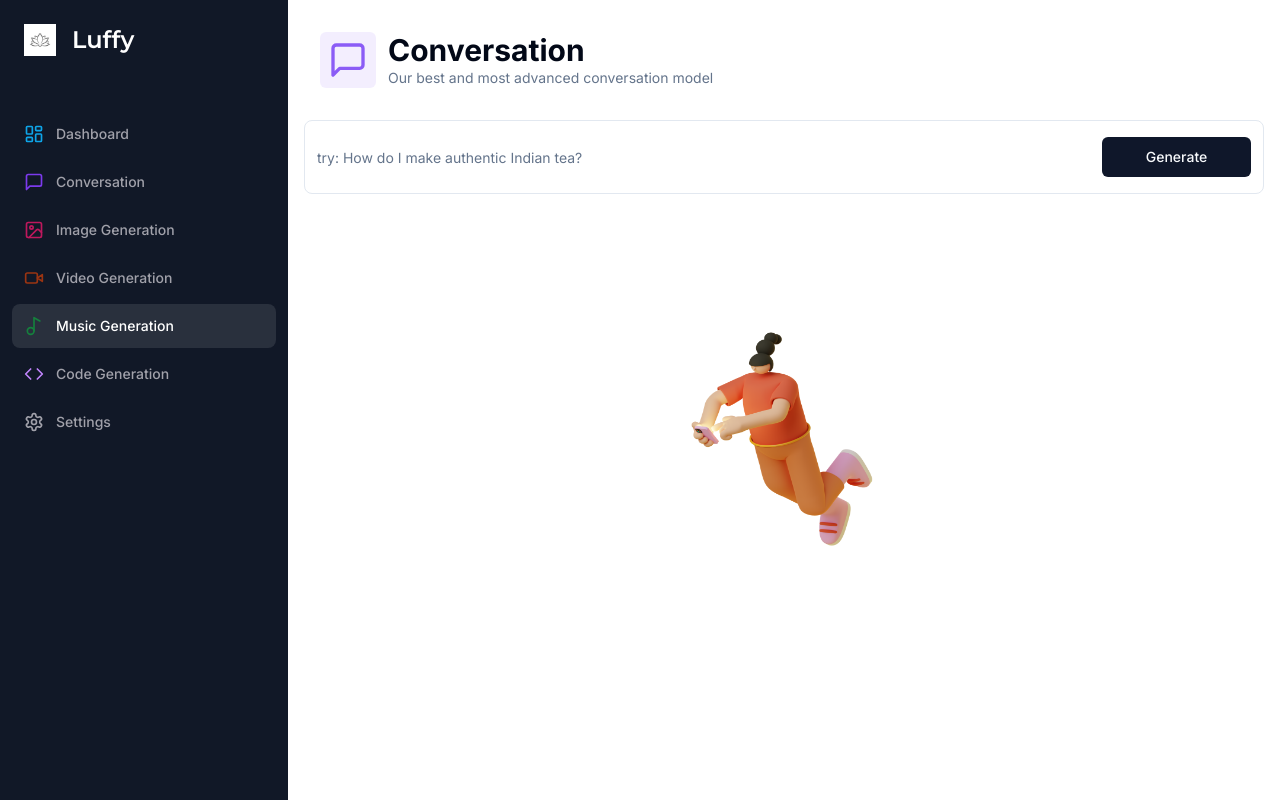
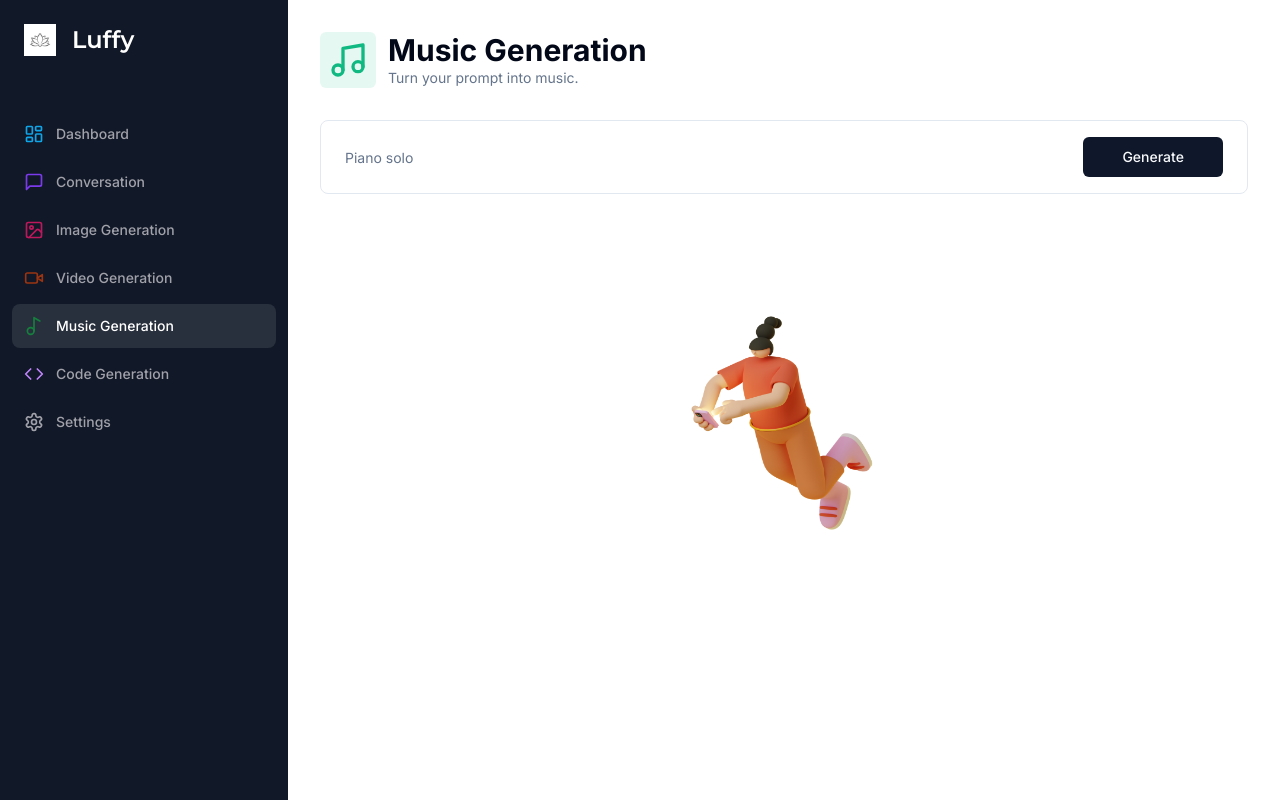
Before and after one commit to Shridharann41/Luffy, a Next.js app: page /music in a window 1280 px wide. Built offline with nearby package versions, Linux system fonts and the light colour scheme.

Commit message:
Music generation

```diff
--- a/app/(dashboard)/(routes)/music/page.tsx
+++ b/app/(dashboard)/(routes)/music/page.tsx
@@ -1,149 +1,115 @@
 "use client";
 
+import * as z from "zod";
 import axios from "axios";
-import * as z from "zod";
+import { useState } from "react";
+import { zodResolver } from "@hookform/resolvers/zod";
+import { useForm } from "react-hook-form";
+
+import { useRouter } from "next/navigation";
+import { Music, Send } from "lucide-react";
+
 import { Heading } from "@/components/heading";
-import { MessageSquare } from "lucide-react";
-import { useForm } from "react-hook-form";
-import { useRouter } from "next/navigation";
-import { ChatCompletionRequestMessage} from "openai";
-import { Empty } from "@/components/empty";
-
-
-import {formSchema} from "./constants"
-import { zodResolver } from "@hookform/resolvers/zod";
+import { Button } from "@/components/ui/button";
+import { Input } from "@/components/ui/input";
 import { Form, FormControl, FormField, FormItem } from "@/components/ui/form";
-import { Input } from "@/components/ui/input";
-import { Button } from "@/components/ui/button";
-import { useState } from "react";
 import { Loader } from "@/components/loader";
-import { cn } from "@/lib/utils";
-import { UserAvatar } from "@/components/user-avatar";
-import { BotAvatar } from "@/components/bot-avatar";
 
 
 
+import { formSchema } from "./constants";
+import { Empty } from "@/components/empty";
 
-const ConversationPage = () => {
+const MusicPage = () => {
+
   const router = useRouter();
-  const [messages, setMessages] = useState<ChatCompletionRequestMessage[]>([]);
+  const [music, setMusic] = useState<string>();
+
   const form = useForm<z.infer<typeof formSchema>>({
     resolver: zodResolver(formSchema),
     defaultValues: {
-        prompt: ""
+      prompt: "",
     }
   });
 
   const isLoading = form.formState.isSubmitting;
 
-  const onSubmit = async  (values: z.infer<typeof formSchema>) => {
-    try{
-      const userMessage: ChatCompletionRequestMessage = {
-        role: "user",
-        content: values.prompt,
+  const onSubmit = async (values: z.infer<typeof formSchema>) => {
+    try {
+      setMusic(undefined);
 
+      const response = await axios.post('/api/music', values);
+      console.log(response)
 
-      };
-      const newMessages = [...messages, userMessage];
-
-      const response = await axios.post("/api/conversation", {
-        messages: newMessages,
-
-      });
-
-      setMessages((current) => [...current, userMessage, response.data]);
+      setMusic(response.data.audio);
       form.reset();
-    } catch (error: any) {
-      //TODO: Open Pro Modal
-      console.log(error);
-
-    }finally{
+    }finally {
       router.refresh();
-
     }
-  };
+  }
 
   return (
     <div>
       <Heading
-                title="Conversation"
-                description="Our best and most advanced conversation model "
-                icon={MessageSquare} iconColor={"text-violet-500"} bgColor={"bg-violet-500/10"}
+        title="Music Generation"
+        description="Turn your prompt into music."
+        icon={Music}
+        iconColor="text-emerald-500"
+        bgColor="bg-emerald-500/10"
       />
-
-                <div className="px-4 lg;px-8">
-                  <div>
+      <div className="px-4 lg:px-8">
         <Form {...form}>
-                      <form onSubmit={form.handleSubmit(onSubmit)}
+          <form
+            onSubmit={form.handleSubmit(onSubmit)}
             className="
               rounded-lg
               border
               w-full
               p-4
               px-3
-                        md:px-3
+              md:px-6
               focus-within:shadow-sm
               grid
               grid-cols-12
               gap-2
-
             "
           >
-
-                          <FormField name="prompt"
-                          render={({field}) => (
-                           <FormItem className="col-span-12 lg:col-span-10 ">
+            <FormField
+              name="prompt"
+              render={({ field }) => (
+                <FormItem className="col-span-12 lg:col-span-10">
                   <FormControl className="m-0 p-0">
                     <Input
-                              className="border-0 outline-none
-                              focus-visible:ring-0
-                              focus-visible:ring-transparent"
+                      className="border-0 outline-none focus-visible:ring-0 focus-visible:ring-transparent"
                       disabled={isLoading}
-                              placeholder="try: How do I make authentic Indian tea?"
+                      placeholder="Piano solo"
                       {...field}
                     />
                   </FormControl>
-
                 </FormItem>
-
-                          )}/>
-                          <Button className="col-span-12
-                          lg:col-span-2 w-full" disabled={isLoading}>
+              )}
+            />
+            <Button className="col-span-12 lg:col-span-2 w-full" type="submit" disabled={isLoading} size="icon">
               Generate
             </Button>
           </form>
         </Form>
-                  </div>
-
-                  <div className="space-y-4 mt-4">
         {isLoading && (
-            <div className="p-8 rounded-lg w-full flex items-center justify-center bg-muted">
+          <div className="p-20">
             <Loader />
           </div>
         )}
-          {messages.length === 0 && !isLoading && (
-            <Empty label="No conversation started." />
+        {!music && !isLoading && (
+          <Empty label="No music generated." />
         )}
-          <div className="flex flex-col-reverse gap-y-4">
-            {messages.map((message) => (
-              <div
-                key={message.content}
-                className={cn(
-                  "p-8 w-full flex items-start gap-x-8 rounded-lg",
-                  message.role === "user" ? "bg-white border border-black/10" : "bg-muted",
+        {music && (
+          <audio controls className="w-full mt-8">
+            <source src={music} />
+          </audio>
         )}
-              >
-                {message.role === "user" ? <UserAvatar /> : <BotAvatar />}
-                <p className="text-sm">
-                  {message.content}
-                </p>
-              </div>
-            ))}
-          </div>
-        </div>
       </div>
     </div>
    );
 }
 
-export default ConversationPage;
+export default MusicPage;
--- /dev/null
+++ b/app/api/music/route.ts
@@ -0,0 +1,43 @@
+import Replicate from "replicate";
+import { auth } from "@clerk/nextjs";
+import { NextResponse } from "next/server";
+
+
+
+const replicate = new Replicate({
+  auth: process.env.REPLICATE_API_TOKEN!,
+});
+
+export async function POST(
+  req: Request
+) {
+  try {
+    const { userId } = auth();
+    const body = await req.json();
+    const { prompt  } = body;
+
+    if (!userId) {
+      return new NextResponse("Unauthorized", { status: 401 });
+    }
+
+    if (!prompt) {
+      return new NextResponse("Prompt is required", { status: 400 });
+    }
+
+
+    const response = await replicate.run(
+      "riffusion/riffusion:8cf61ea6c56afd61d8f5b9ffd14d7c216c0a93844ce2d82ac1c9ecc9c7f24e05",
+      {
+        input: {
+          prompt_a: prompt
+        }
+      }
+    );
+
+
+    return NextResponse.json(response);
+  } catch (error) {
+    console.log('[MUSIC_ERROR]', error);
+    return new NextResponse("Internal Error", { status: 500 });
+  }
+};
--- a/package.json
+++ b/package.json
@@ -29,6 +29,7 @@
     "react-dom": "^18.2.0",
     "react-hook-form": "^7.49.0",
     "react-markdown": "^9.0.1",
+    "replicate": "^0.25.2",
     "tailwind-merge": "^1.14.0",
     "tailwindcss-animate": "^1.0.7",
     "zod": "^3.22.4"
```
Also changed, not shown: 1 other file (tests, documents, lock files or other folders). Lines whose indentation alone changed are shown as unchanged.
